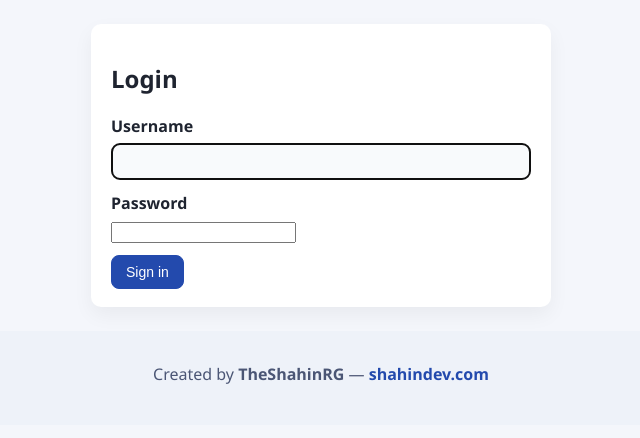
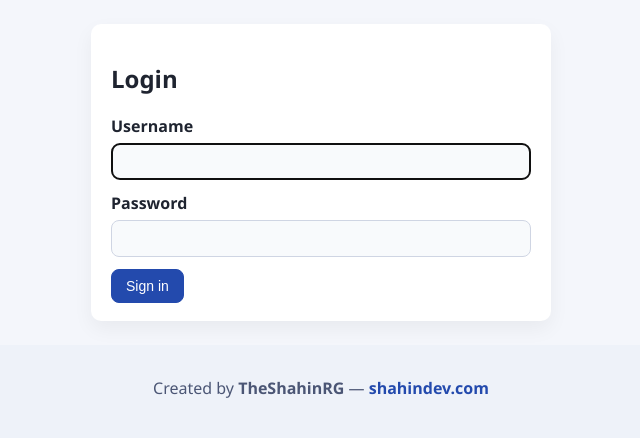
Before and after one commit to theshahinrg/FreelanceFlow, a Django app: a page that uses templates/base.html in a window 1280 px wide. Shown: the part 46-484 px from the top of the page, without its empty margins (319-959 px from the left). Run offline with Django 5.2, Linux system fonts and the light colour scheme.

Commit message:
Update styles.css

```diff
--- a/static/css/styles.css
+++ b/static/css/styles.css
@@ -94,6 +94,7 @@ label {
 
 input[type="text"],
 input[type="email"],
+input[type="password"],
 input[type="number"],
 input[type="date"],
 input[type="datetime-local"],
```
